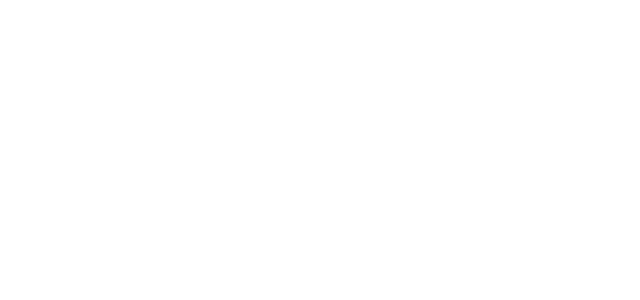
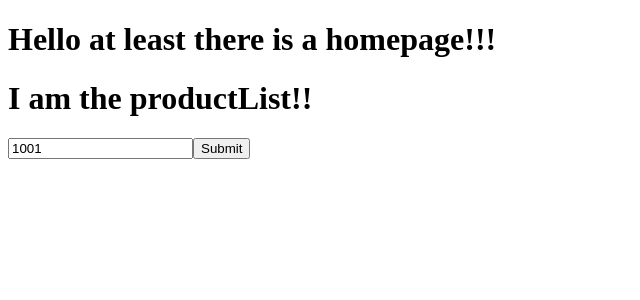
Before and after one commit to ratta2ii/movie_night_app, a React (Create React App) app: page / in a window 1280 px wide. Shown: the top 300 px of the page, without its empty margins (0-640 px from the left). Built offline with nearby package versions, Linux system fonts and the light colour scheme.

Commit message:
Relocate redux store under a directory named Redux Test out new Redux features to make sure state is updating and accessible in each component

```diff
--- a/src/App.js
+++ b/src/App.js
@@ -1,11 +1,18 @@
 import React from 'react';
 // This is here to explore the flow of redux in this template
-// import { Counter } from './features/counter/Counter';
+import { Counter } from './features/counter/Counter';
+import { ProductList } from './Components/ProductList/ProductList';
 
 
-function App() {
+
+function App(props) {
+
+    console.log(props);
     return (
         <div>
+            <h1>Hello at least there is a homepage!!!</h1>
+            {/* <Counter /> */}
+            <ProductList />
 
         </div>
     );
--- a/src/Components/ProductList/ProductList.js
+++ b/src/Components/ProductList/ProductList.js
@@ -0,0 +1,40 @@
+import React, { useState } from 'react';
+import { useSelector, useDispatch } from 'react-redux';
+import { selectProduct, getCurrentProduct } from './../../Redux/Reducers/currentProductReducer';
+
+
+export function ProductList(props) {
+
+
+    const currentProduct = useSelector(getCurrentProduct);
+    const dispatch = useDispatch();
+    const [productValue, setSelectedProductValue] = useState(currentProduct);
+
+    console.log(props);
+    console.log("I am the updated currentProduct: ", currentProduct);
+
+
+    return (
+        <div>
+            <h1>I am the productList!!</h1>
+
+            <input
+                aria-label="Current Product"
+                value={productValue}
+                onChange={e => setSelectedProductValue(e.target.value)}
+            />
+            <button onClick={() => dispatch(selectProduct(productValue))}>
+                Submit
+            </button>
+
+
+            {/* <input
+                aria-label="Current Product"
+                onChange={e => setSelectedProductValue(e.target.value)}
+            />
+            <button onClick={() => dispatch(selectProduct(productValue))}>
+                Submit
+            </button> */}
+        </div>
+    )
+}
--- /dev/null
+++ b/src/Redux/store.js
@@ -0,0 +1,11 @@
+import { configureStore } from '@reduxjs/toolkit';
+import counterReducer from './../features/counter/counterSlice';
+import currentProductReducer from './Reducers/currentProductReducer';
+
+
+export default configureStore({
+    reducer: {
+        counter: counterReducer,
+        currentProduct: currentProductReducer
+    },
+});
--- a/src/app/store.js
+++ /dev/null
@@ -1,8 +0,0 @@
-import { configureStore } from '@reduxjs/toolkit';
-import counterReducer from '../features/counter/counterSlice';
-
-export default configureStore({
-    reducer: {
-        counter: counterReducer,
-    },
-});
--- a/src/features/counter/Counter.js
+++ b/src/features/counter/Counter.js
@@ -9,10 +9,24 @@ import {
 } from './counterSlice';
 import styles from './Counter.module.css';
 
-export function Counter() {
+import { selectProduct, getCurrentProduct } from './../../Redux/Reducers/currentProductReducer';
+
+
+
+
+export function Counter(props) {
+
+
     const count = useSelector(selectCount);
+    const currentProduct = useSelector(getCurrentProduct);
+
     const dispatch = useDispatch();
     const [incrementAmount, setIncrementAmount] = useState('2');
+
+    const [ productValue, setSelectedProductValue ] = useState('2222');
+
+    console.log(props);
+    console.log(currentProduct);
 
     return (
         <div>
@@ -54,6 +68,20 @@ export function Counter() {
                 >
                     Add Async
         </button>
+
+
+
+                <input
+                    className={styles.textbox}
+                    aria-label="Current Product"
+                    onChange={e => setSelectedProductValue(e.target.value)}
+                />
+                <button onClick={() => dispatch(selectProduct(Number(productValue)))}>
+                    New Product Value
+                </button>
+
+
+
             </div>
         </div>
     );
--- a/src/index.js
+++ b/src/index.js
@@ -2,7 +2,7 @@ import React from 'react';
 import ReactDOM from 'react-dom';
 import './index.css';
 import App from './App';
-import store from './app/store';
+import store from './Redux/store';
 import { Provider } from 'react-redux';
 import * as serviceWorker from './serviceWorker';
 
```
Also changed, not shown: src/Redux/Reducers/currenProductReducer.js (deleted).
